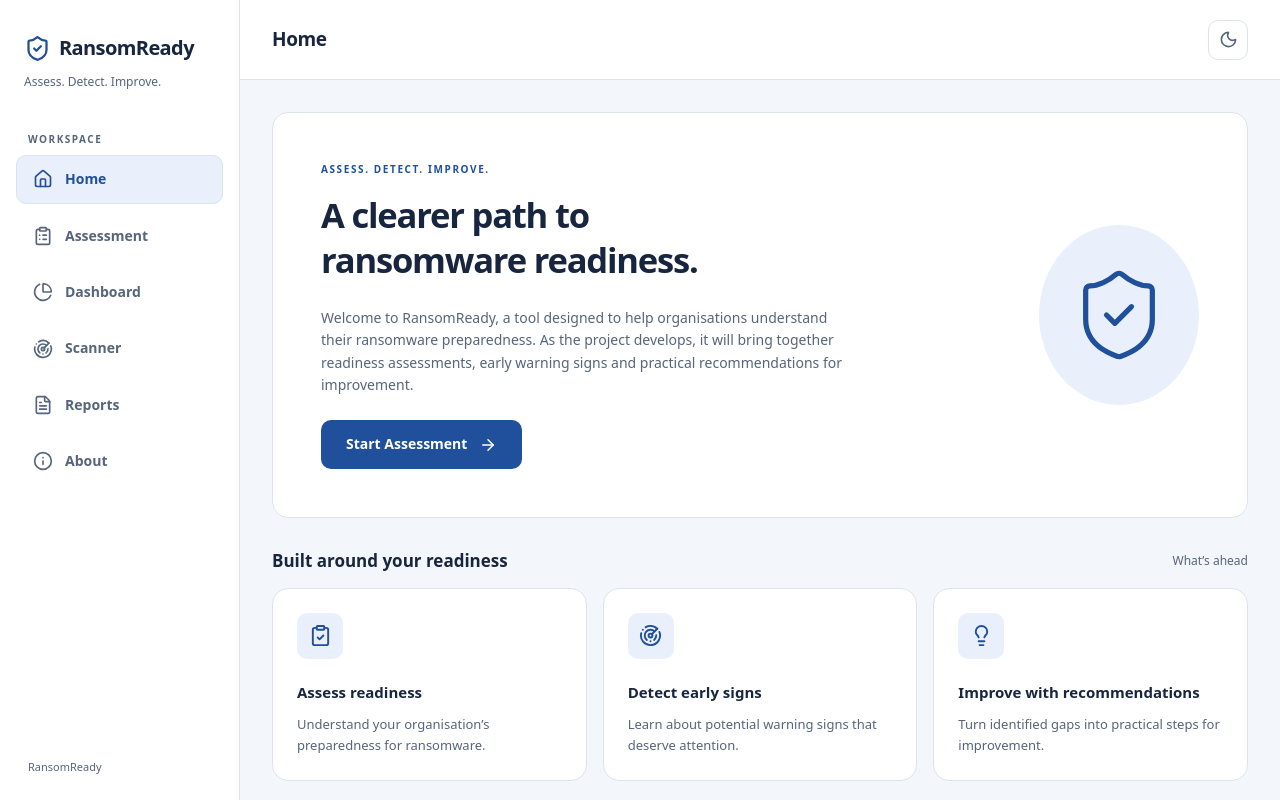
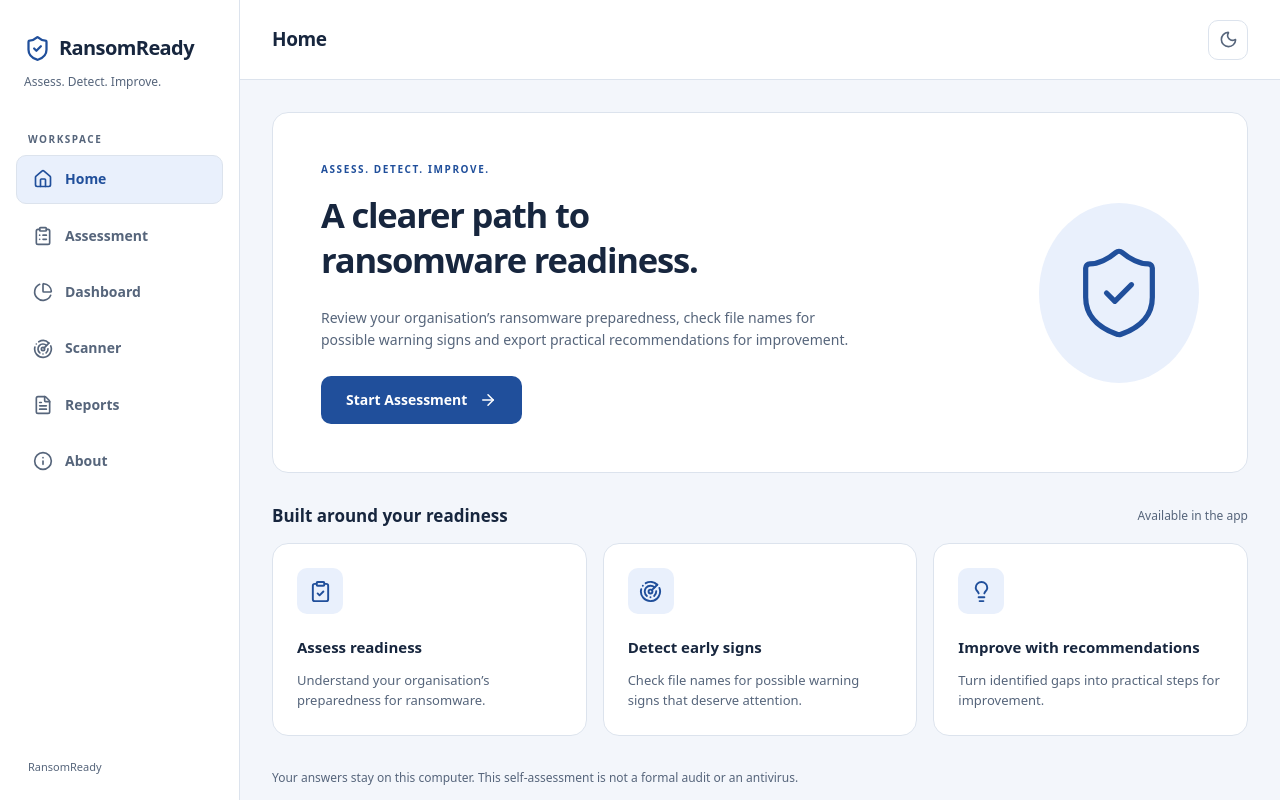
Before and after one commit to CodeCatalyst-07/ransomready, a React (Vite) app: page / in a window 1280 px wide. Built offline with nearby package versions, Linux system fonts and the light colour scheme.

Commit message:
chore: remove leftover placeholder text

```diff
--- a/src/pages/HomePage.jsx
+++ b/src/pages/HomePage.jsx
@@ -2,7 +2,7 @@
 
 const features = [
   { icon: ClipboardCheck, title: 'Assess readiness', text: 'Understand your organisation’s preparedness for ransomware.' },
-  { icon: Radar, title: 'Detect early signs', text: 'Learn about potential warning signs that deserve attention.' },
+  { icon: Radar, title: 'Detect early signs', text: 'Check file names for possible warning signs that deserve attention.' },
   { icon: Lightbulb, title: 'Improve with recommendations', text: 'Turn identified gaps into practical steps for improvement.' },
 ];
 
@@ -13,7 +13,7 @@
         <div className="welcome-copy">
           <p className="eyebrow">ASSESS. DETECT. IMPROVE.</p>
           <h2 id="welcome-title">A clearer path to<br />ransomware readiness.</h2>
-          <p>Welcome to RansomReady, a tool designed to help organisations understand their ransomware preparedness. As the project develops, it will bring together readiness assessments, early warning signs and practical recommendations for improvement.</p>
+          <p>Review your organisation’s ransomware preparedness, check file names for possible warning signs and export practical recommendations for improvement.</p>
           <button className="primary-button" type="button" onClick={() => navigate('assessment')}>
             Start Assessment <ArrowRight size={18} aria-hidden="true" />
           </button>
@@ -22,7 +22,7 @@
       </section>
 
       <section aria-labelledby="features-title">
-        <div className="section-heading"><h2 id="features-title">Built around your readiness</h2><span>What’s ahead</span></div>
+        <div className="section-heading"><h2 id="features-title">Built around your readiness</h2><span>Available in the app</span></div>
         <div className="feature-grid">
           {features.map(({ icon: Icon, title, text }) => (
             <article className="feature-card card" key={title}>
@@ -32,7 +32,7 @@
           ))}
         </div>
       </section>
-      <p className="shell-note">The app shell is ready. Assessment and analysis features will arrive in later phases.</p>
+      <p className="shell-note">Your answers stay on this computer. This self-assessment is not a formal audit or an antivirus.</p>
     </div>
   );
 }
--- a/src/styles/components.css
+++ b/src/styles/components.css
@@ -18,11 +18,6 @@
 .feature-card h3 { margin-top: var(--space-5); font-size: 15px; font-weight: 650; }
 .feature-card p { margin-top: var(--space-3); font-size: 13px; color: var(--muted); }
 .shell-note { color: var(--muted); font-size: 12px; }
-.placeholder { display: flex; flex-direction: column; align-items: center; justify-content: center; min-height: 410px; padding: var(--space-7); text-align: center; }
-.placeholder-icon { width: 72px; height: 72px; border-radius: var(--radius-lg); margin-bottom: var(--space-5); }
-.phase-badge { padding: var(--space-1) var(--space-3); background: var(--accent-surface); color: var(--accent); border-radius: var(--radius-sm); font-size: 11px; font-weight: 600; }
-.placeholder h2 { margin-top: var(--space-5); font-size: 25px; letter-spacing: -0.6px; }
-.placeholder p { margin-top: var(--space-4); max-width: 540px; color: var(--muted); }
 .about-intro { padding: var(--space-6); }
 .about-intro .eyebrow { margin-top: var(--space-5); }
 .about-intro h2 { margin-top: var(--space-2); font-size: 29px; letter-spacing: -0.8px; }
@@ -53,3 +48,7 @@
   .welcome-emblem svg { width: 76px; }
   .feature-card { padding: var(--space-4); }
 }
+
+.report-summary { display: grid; gap: var(--space-4); overflow-wrap: anywhere; }
+.report-summary ul { margin: 0; padding-left: var(--space-5); }
+.report-summary li + li { margin-top: var(--space-2); }
```
Also changed, not shown: src/components/PlaceholderPage.jsx (deleted, +0 -10 lines).
